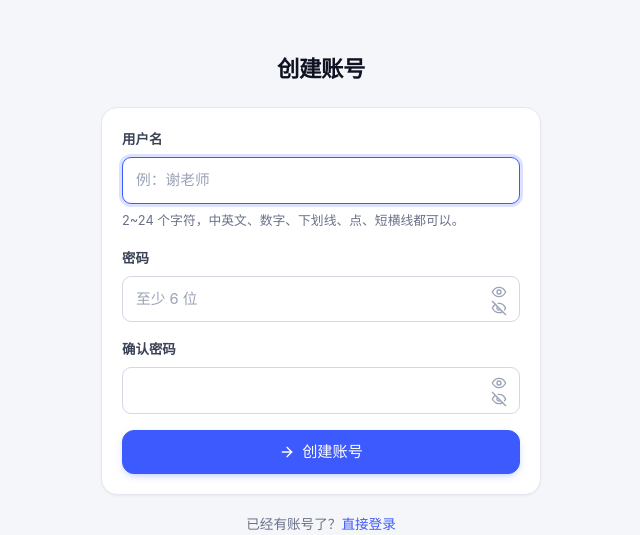
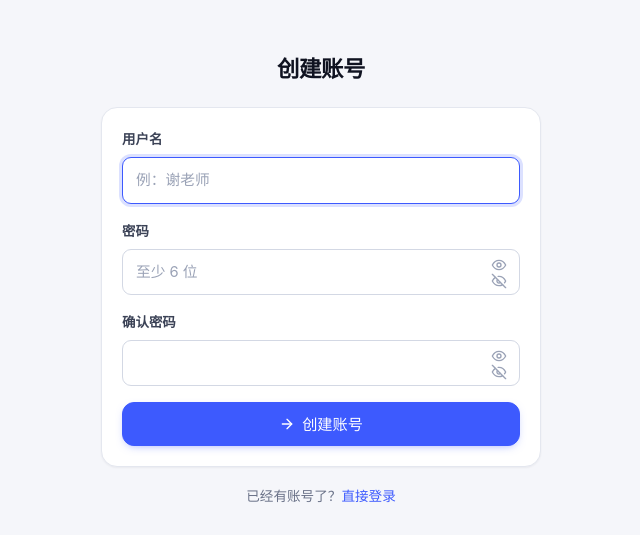
Before and after one commit to Qiuzizhao/QiuForm, a Flask app: page /register in a window 1280 px wide. Shown: the part 61-596 px from the top of the page, without its empty margins (319-959 px from the left). Run offline with Flask 3, Linux system fonts and the light colour scheme; parts of the project's set-up code (start-up, migrations or seed data) failed here and were passed over.

Commit message:
注册页去掉用户名字符规则提示

```diff
--- a/qiuform/templates/auth/register.html
+++ b/qiuform/templates/auth/register.html
@@ -18,7 +18,6 @@
         <input class="input" id="username" name="username" value="{{ form.username }}"
                autocomplete="username" autofocus required maxlength="24"
                placeholder="例：谢老师">
-        <p class="hint">2~24 个字符，中英文、数字、下划线、点、短横线都可以。</p>
       </div>
       {{ password_field('password', '密码', autocomplete='new-password',
                         placeholder='至少 6 位', minlength=6) }}
```
